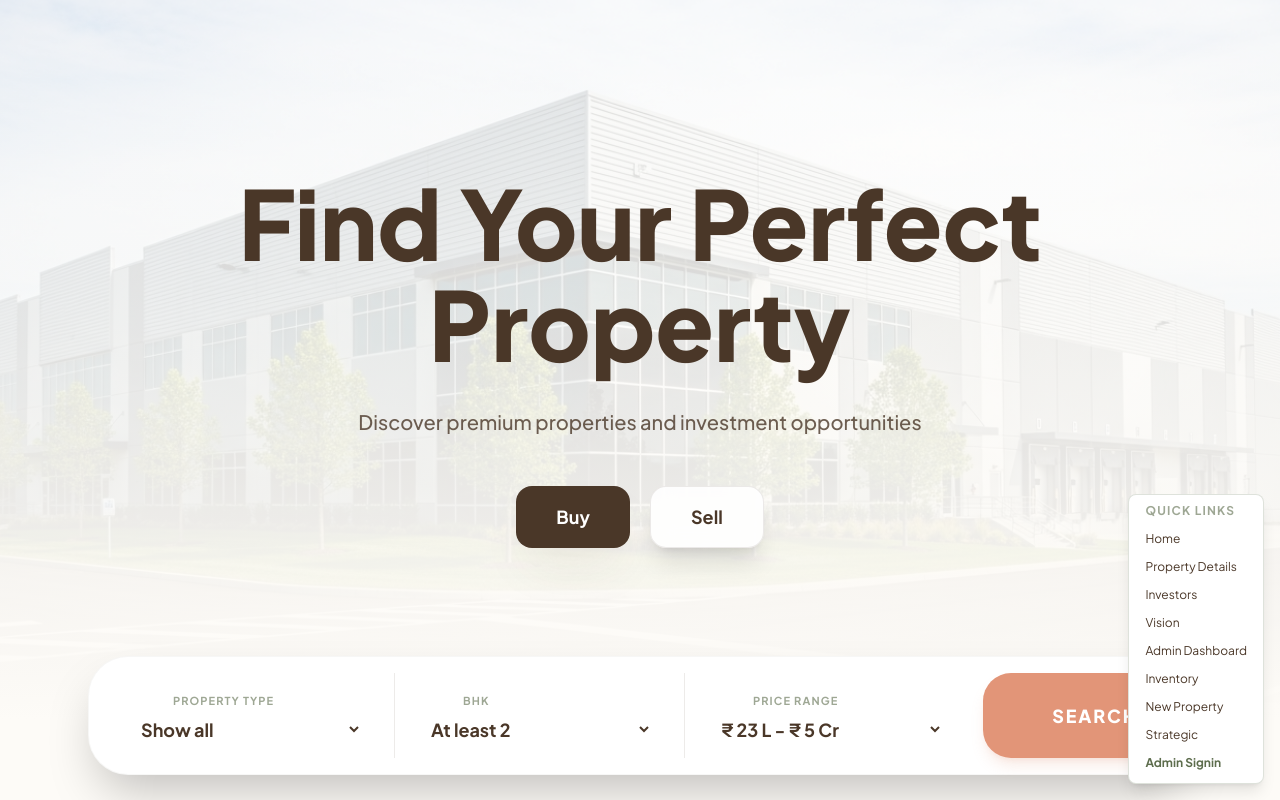
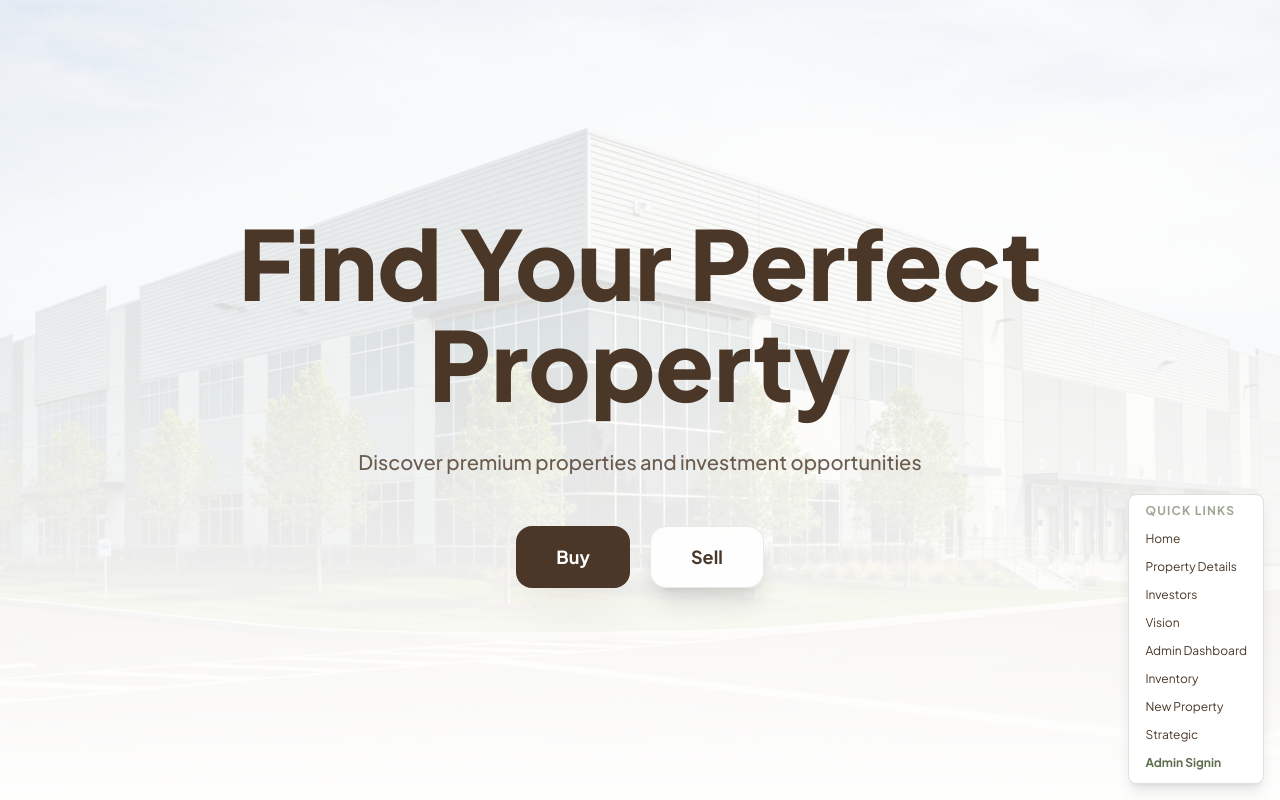
Before and after one commit to migz-codes/logistics-web, a Next.js app: page / in a window 1280 px wide. Shown: the top 800 px of the page. Built offline with nearby package versions, Linux system fonts and the light colour scheme.

Commit message:
feat: adding animations

```diff
--- a/package.json
+++ b/package.json
@@ -14,6 +14,7 @@
     "@supabase/supabase-js": "2.95.3",
     "babel-plugin-react-compiler": "19.1.0-rc.3",
     "clsx": "2.1.1",
+    "gsap": "3.14.2",
     "next": "16.1.6",
     "next-intl": "4.8.2",
     "react": "19.2.4",
--- a/src/components/pages/public/Home/HeroSection/index.tsx
+++ b/src/components/pages/public/Home/HeroSection/index.tsx
@@ -1,29 +1,80 @@
 'use client'
 
+import gsap from 'gsap'
+import { ScrollTrigger } from 'gsap/ScrollTrigger'
 import Image from 'next/image'
 import { useTranslations } from 'next-intl'
-import { Button } from '@/components/shared/ui/Button'
+import { useEffect, useRef } from 'react'
+import { Button } from '@/components/shared'
+
+// Register ScrollTrigger plugin
+gsap.registerPlugin(ScrollTrigger)
+
 export function HeroSection() {
   const t = useTranslations('home.hero')
+  const heroRef = useRef<HTMLElement>(null)
+  const imageRef = useRef<HTMLDivElement>(null)
+  const contentRef = useRef<HTMLDivElement>(null)
+  const spacerRef = useRef<HTMLDivElement>(null)
+
+  useEffect(() => {
+    if (!heroRef.current || !spacerRef.current) return
+
+    const ctx = gsap.context(() => {
+      const setSpacerHeight = () => {
+        if (heroRef.current && spacerRef.current) {
+          spacerRef.current.style.height = `${heroRef.current.offsetHeight}px`
+        }
+      }
+
+      setSpacerHeight()
+
+      window.addEventListener('resize', setSpacerHeight)
+
+      gsap.to(contentRef.current, {
+        opacity: 0,
+        y: -100,
+        scrollTrigger: {
+          trigger: heroRef.current,
+          start: 'top top',
+          end: 'bottom top',
+          scrub: 1
+        }
+      })
+
+      return () => {
+        window.removeEventListener('resize', setSpacerHeight)
+      }
+    })
+
+    return () => {
+      ctx.revert()
+    }
+  }, [])
 
   return (
-    <header className='relative h-[90vh] w-full overflow-hidden'>
-      <div className='absolute inset-0 w-full h-full object-cover scale-105'>
+    <>
+      <header ref={heroRef} className='fixed top-0 left-0 w-full h-screen overflow-hidden z-0'>
+        <div className='absolute inset-0 w-full h-full'>
           <div className='absolute inset-0 bg-white/80 z-10' />
-
+          <div ref={imageRef} className='w-full h-full'>
             <Image
               priority
-          width={1920}
-          height={1080}
+              fill
               src='/home/main.jpg'
               alt='Vibrant neighborhood life'
-          className='absolute inset-0 w-full h-full object-cover scale-105'
+              className='object-cover'
+              sizes='100vw'
             />
+          </div>
         </div>
 
         <div className='absolute inset-0 lifestyle-gradient' />
 
-      <div className='relative z-10 h-full max-w-7xl mx-auto px-6 flex flex-col justify-center items-center text-center'>
+        <div
+          ref={contentRef}
+          className='relative z-10 h-full max-w-7xl mx-auto px-6 flex flex-col justify-center items-center text-center'
+        >
           <h1 className='text-6xl md:text-8xl font-extrabold text-earth leading-[1.05] mb-8 max-w-4xl'>
             {t('title')}
           </h1>
@@ -44,5 +95,9 @@ export function HeroSection() {
           </div>
         </div>
       </header>
+
+      {/* Spacer to maintain layout flow */}
+      <div ref={spacerRef} className='relative z-0' />
+    </>
   )
 }
--- a/src/components/pages/public/Home/SearchBar/index.tsx
+++ b/src/components/pages/public/Home/PropertiesSection/SearchBar/index.tsx
@@ -8,7 +8,7 @@ export function SearchBar() {
   const t = useTranslations('home.searchBar')
 
   return (
-    <section className='relative z-40 -mt-16 px-6 max-w-6xl mx-auto'>
+    <div className='relative z-40 -mt-16 px-6 max-w-6xl mx-auto mb-16'>
       <div className='bg-white rounded-[2.5rem] shadow-2xl p-4 flex flex-col lg:flex-row items-stretch gap-2 border border-primary/5'>
         <div className='flex-1 grid grid-cols-1 md:grid-cols-3 items-center'>
           {/* Property Type */}
@@ -89,6 +89,6 @@ export function SearchBar() {
           {t('search')}
         </Button>
       </div>
-    </section>
+    </div>
   )
 }
--- a/src/components/pages/public/Home/PropertiesSection/index.tsx
+++ b/src/components/pages/public/Home/PropertiesSection/index.tsx
@@ -5,6 +5,7 @@ import { useTranslations } from 'next-intl'
 import { Badge } from '@/components/shared/ui/Badge'
 import { Button } from '@/components/shared/ui/Button'
 import { Icon } from '@/components/shared/ui/Icon'
+import { SearchBar } from './SearchBar'
 
 interface Property {
   id: string
@@ -69,7 +70,9 @@ export function PropertiesSection({ properties = defaultProperties }: Properties
   const t = useTranslations('home.properties')
 
   return (
-    <section className='py-32 px-6'>
+    <section className='py-32 px-6 relative z-10 bg-white'>
+      <SearchBar />
+
       <div className='max-w-7xl mx-auto'>
         <div className='flex flex-col md:flex-row justify-between items-start md:items-end mb-16 gap-6'>
           <div>
--- a/src/components/pages/public/Home/index.tsx
+++ b/src/components/pages/public/Home/index.tsx
@@ -5,7 +5,6 @@ import { Footer } from '@/components/shared/layout/Footer'
 import { ContactSection } from './ContactSection'
 import { HeroSection } from './HeroSection'
 import { PropertiesSection } from './PropertiesSection'
-import { SearchBar } from './SearchBar'
 import { ServicesSection } from './ServicesSection'
 
 export function Home() {
@@ -22,7 +21,7 @@ export function Home() {
       /> */}
 
       <HeroSection />
-      <SearchBar />
+
       <PropertiesSection />
       <ServicesSection />
       <ContactSection />
```
Also changed, not shown: 1 other file (tests, documents, lock files or other folders). Lines whose indentation alone changed are shown as unchanged.
